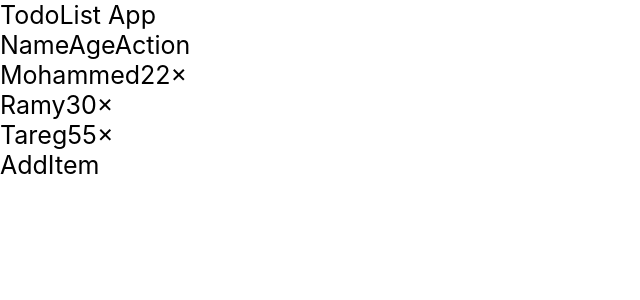
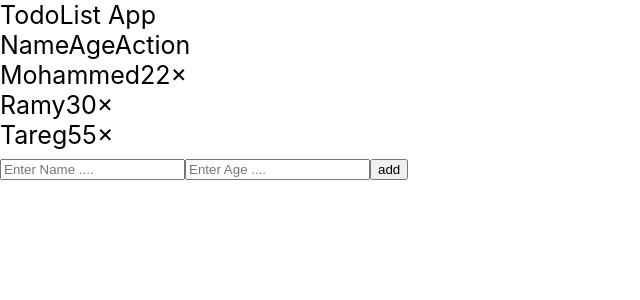
Before and after one commit to Mohammedazzam/react_todoList, a React (Create React App) app: page / in a window 1280 px wide. Shown: the top 300 px of the page, without its empty margins (0-640 px from the left). Built offline with nearby package versions, Linux system fonts and the light colour scheme.

Commit message:
(6 Add Item Component)

```diff
--- a/src/App.js
+++ b/src/App.js
@@ -28,13 +28,19 @@
     this.setState({items})
   }
 
+  addItem = (item) =>{
+    item.id = Math.random();
+    let items = this.state.items;
+    items.push(item);
+    this.setState({items})
+  }
 
   render() {
     return (
       <div className="App">
         TodoList App
-        <TodoItems items ={this.state.items} deleteItem={this.deleteItem}/>
-        <AddItem/>
+        <TodoItems items ={this.state.items} deleteItem={this.deleteItem} />
+        <AddItem AddItem={this.addItem}/>
       </div>
     );
   }
--- a/src/components/Additem/AddItem.js
+++ b/src/components/Additem/AddItem.js
@@ -1,12 +1,40 @@
 import React, { Component } from 'react';
 import './AddItem.css'
 
- class AddItem extends Component {
+class AddItem extends Component {
+
+  state = {
+    name: '',
+    age: '',
+  }
+
+  handleChange = (e) => {
+    // console.log(e.target.value)
+    this.setState({
+      [e.target.id]: e.target.value
+    })
+  }
+
+  handleSubmit = (e) => {
+    e.preventDefault();
+    // console.log(this.state)
+    this.props.AddItem(this.state)
+    this.setState({
+      name:'',
+      age:''
+    })
+  }
+
+
 
   render() {
     return (
       <div>
-        AddItem
+        <form onSubmit={this.handleSubmit}>
+          <input type="text" placeholder="Enter Name ...." id="name" onChange={this.handleChange} value={this.state.name}/>
+          <input type="number" placeholder="Enter Age ...." id="age" onChange={this.handleChange} value={this.state.age}/>
+          <input type="submit" value="add" />
+        </form>
       </div>
     );
   }
```
